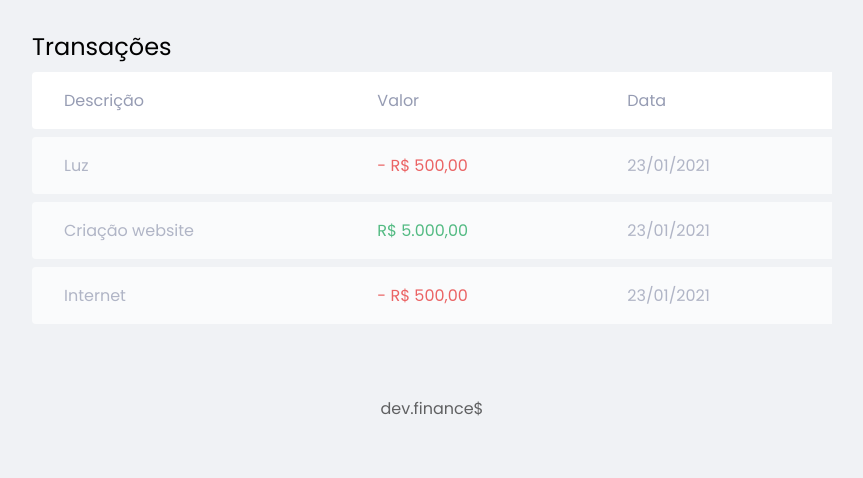
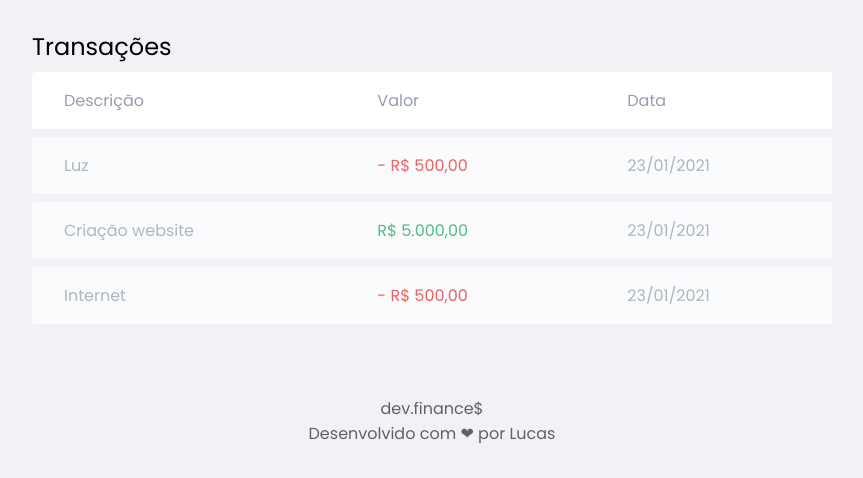
Before and after one commit to lucasalcantarap/dev.finance, a plain HTML site: page index.html in a window 1280 px wide. Shown: the part 637-1115 px from the top of the page, without its empty margins (208-1071 px from the left). Before the commit the page ends 1090 px from the top, so only its background shows below. Drawn offline with Linux system fonts and the light colour scheme.

Commit message:
add footer personalizado

```diff
--- a/index.html
+++ b/index.html
@@ -65,6 +65,8 @@
         </table>
       </section>
     </main>
-    <footer>dev.finance$</footer>
+    <footer>dev.finance$ <br>
+    <p>Desenvolvido com &#x2764; por Lucas</p>
+    </footer>
   </body>
 </html>
```
